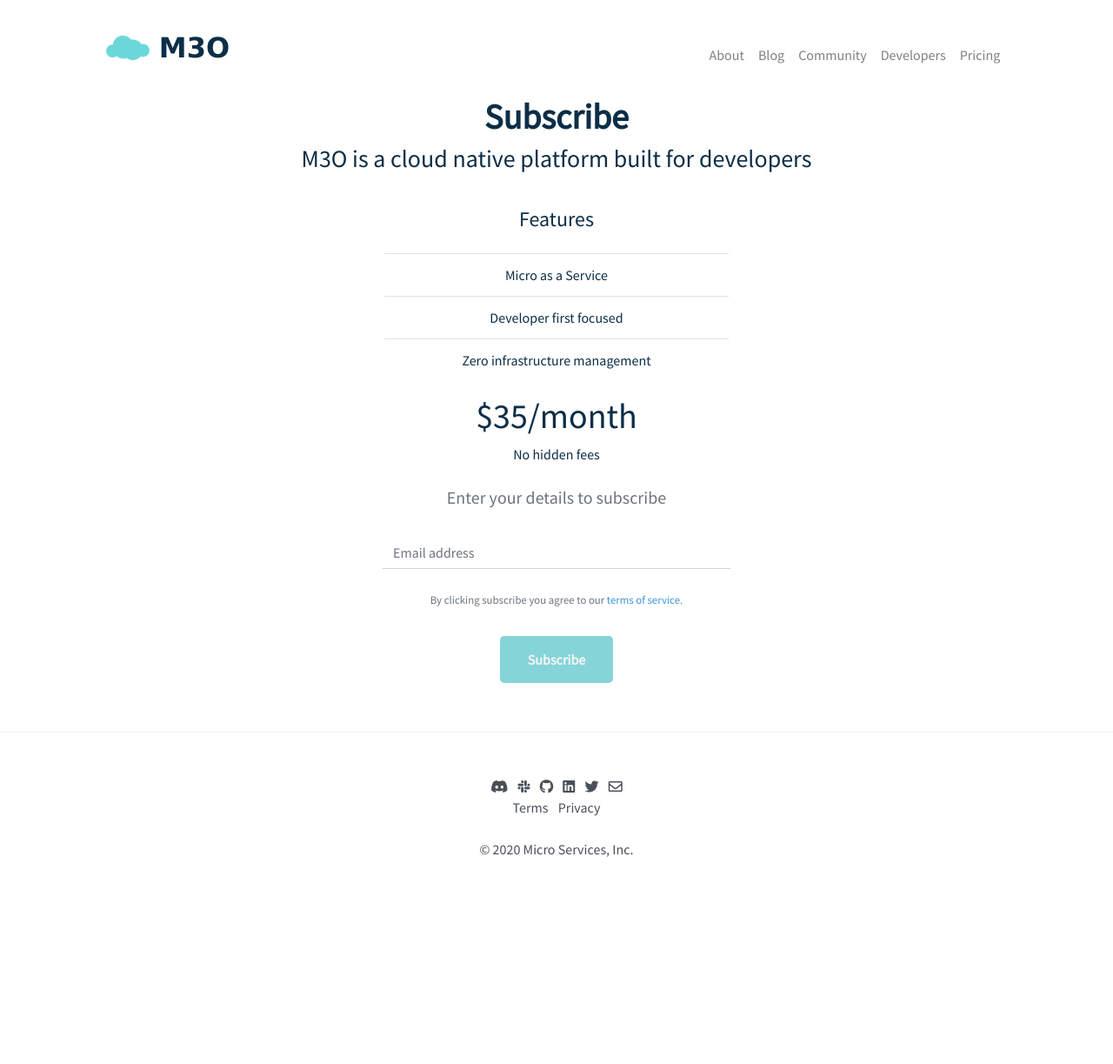
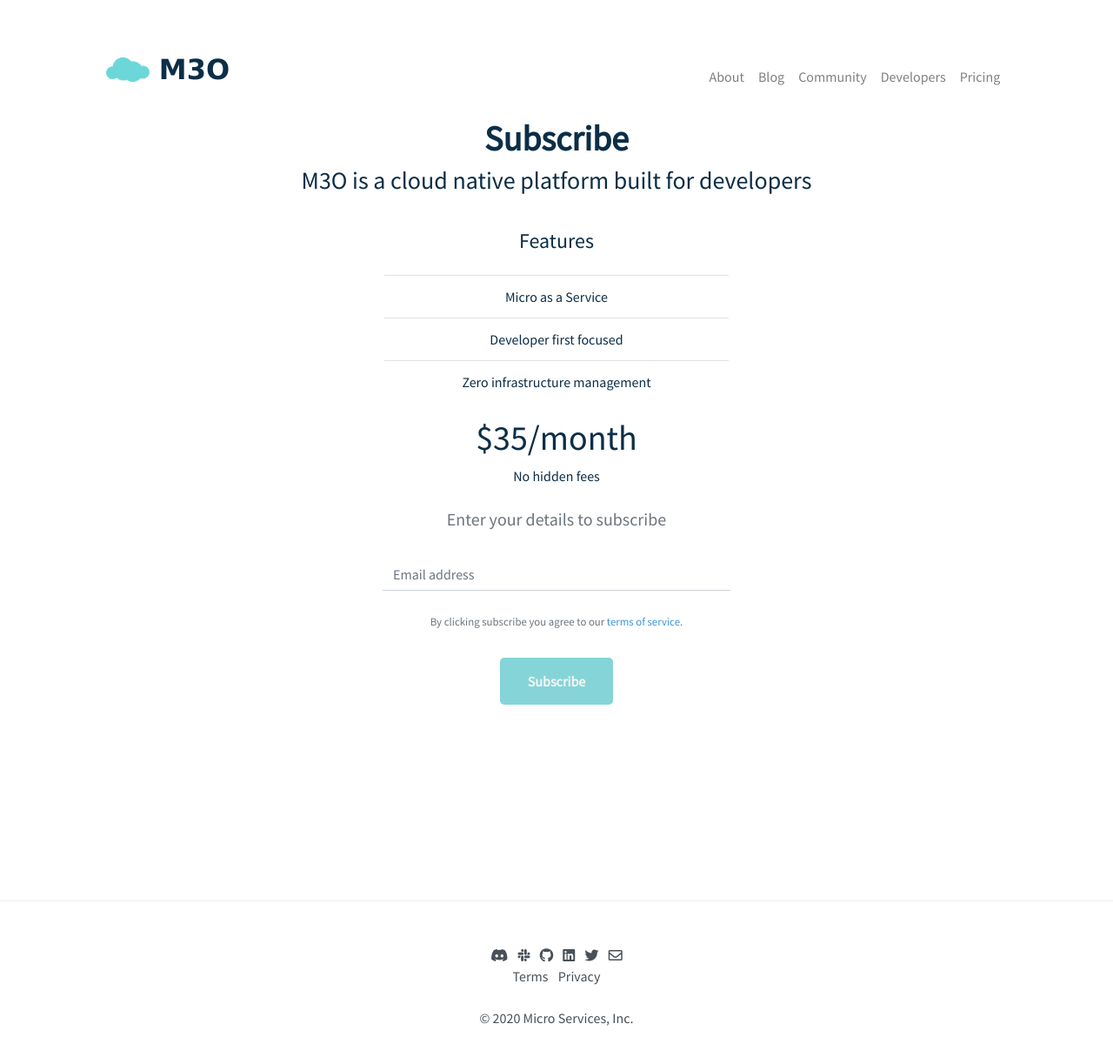
Before and after one commit to micro-community/go-micro-v2-doc, a Jekyll site: the page built from subscribe.html, in a window 1280 px wide. Shown: the whole page at 87% size. Built offline with Jekyll 4.4.1, drawn with Linux system fonts in a browser that asks for light colours; nearby versions of some CDN libraries; before the commit the page ends 1029 px from its top, so only the background shows below that.

Commit message:
increase the padding on header

```diff
--- a/assets/css/m.css
+++ b/assets/css/m.css
@@ -7,7 +7,7 @@
     color: #0c2e47;
     }
     body {
-      padding-top: 25px;
+      padding-top: 50px;
     }
     h2 { color: #0c2e47; }
     a { color: #3B94D9; }
@@ -39,8 +39,8 @@
     .footer { border-top: 1px solid #eee; padding: 50px 0 25px 0; }
     .footer ul { margin: 0; }
     .main {
-      min-height: calc(100% - 375px);
-      min-height: calc(100vh - 375px);
+      min-height: calc(100% - 400px);
+      min-height: calc(100vh - 400px);
       max-width: 1220px;
       margin: 0 auto;
       padding-top: 4%;
--- a/blog/index.html
+++ b/blog/index.html
@@ -44,7 +44,7 @@
     }
   }
 </style>
-<header style="margin-top: 35px; margin-bottom: 100px;">
+<header style="margin-top: 25px; margin-bottom: 100px; padding-top: 25px;">
   <span class="title">
     <a href="/" style="text-decoration: none;">
       <img src="/images/logo.png" height="50px" width="auto" style="vertical-align: bottom;"> {{ site.name }}
--- a/subscribe.html
+++ b/subscribe.html
@@ -24,6 +24,9 @@
       h4 {
         text-align: center;
         margin: 30px 0 25px 0;
+      }
+      .sub-main {
+	min-height: 100vh;
       }
       #subscription-form {
          max-width: 400px;
@@ -75,7 +78,7 @@
   <body onload="acceptParam()">
     {% include header.html %}
     <div class="container-fluid">
-      <div class="row">
+      <div class="row sub-main">
         <div class="col-md-8 offset-md-2">
           <center>
             <h1><b>Subscribe</b></h1>
@@ -182,7 +185,6 @@
         </div>
       </div>
     </div>
-    <br>
     {% include footer.html %}
   </body>
   <script>
```
